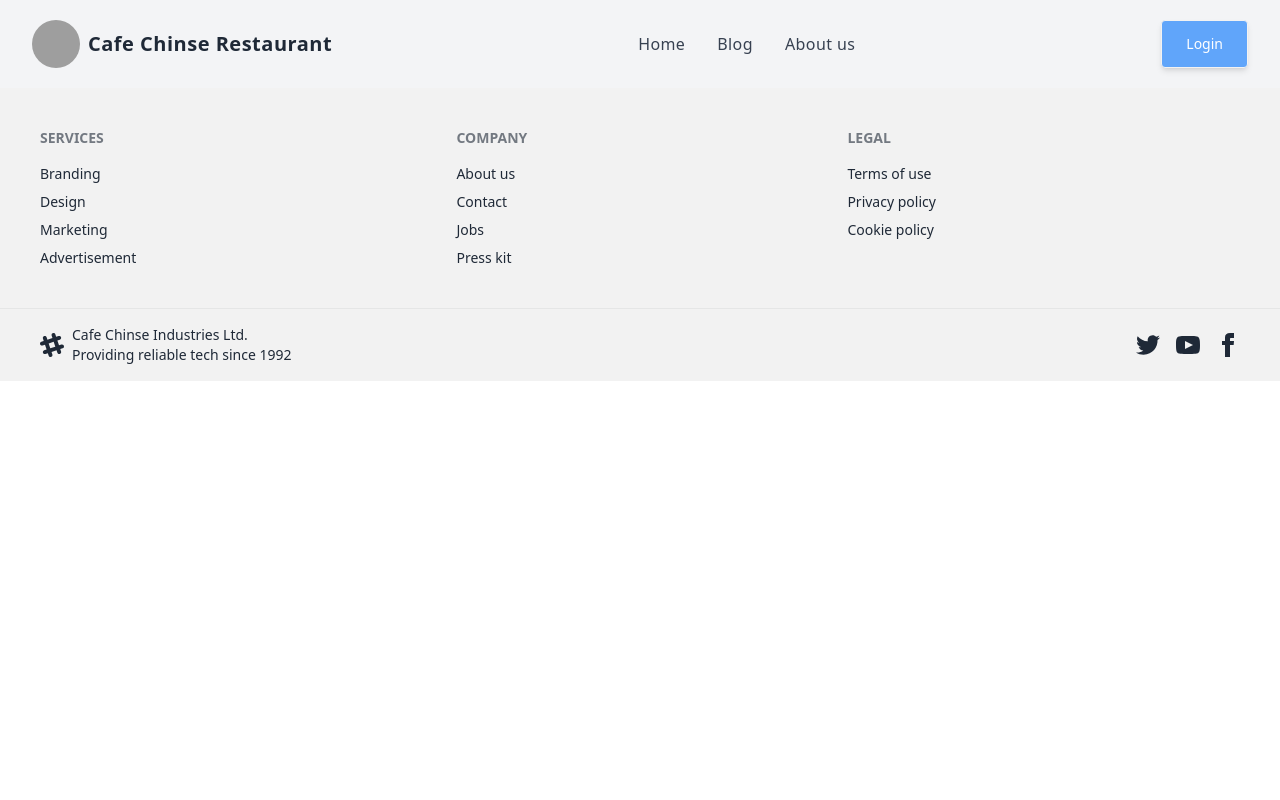
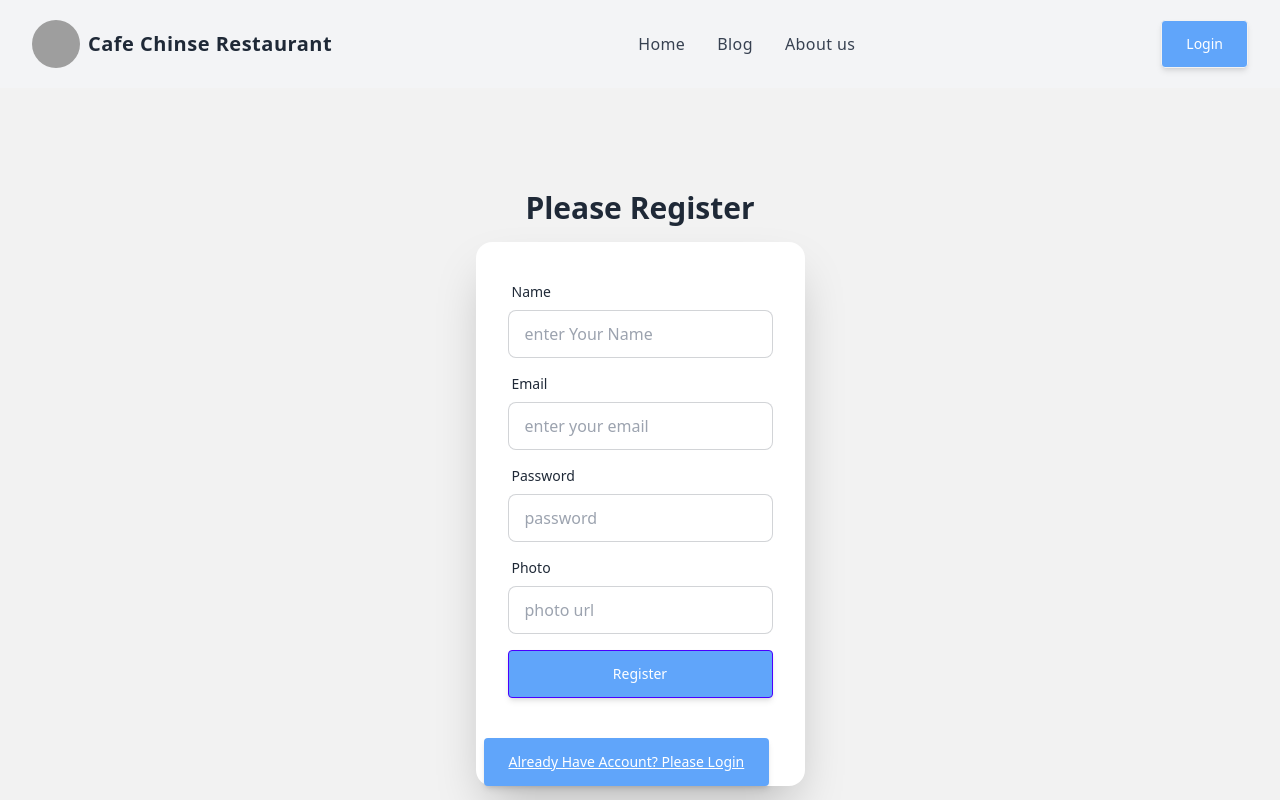
Before and after one commit to sarwar1821201/cafe-chinse, a React (Vite) app: page /register in a window 1280 px wide. Shown: the top 800 px of the page. Built offline with nearby package versions, Linux system fonts and the light colour scheme; grey boxes are pictures that could not be loaded.

Commit message:
create registration from

```diff
--- a/src/pages/Authenticate/Login/Login.jsx
+++ b/src/pages/Authenticate/Login/Login.jsx
@@ -1,5 +1,9 @@
 import React from 'react';
 import { Link } from 'react-router-dom';
+import { FcGoogle } from "react-icons/fc";
+import { FaGithubSquare } from "react-icons/fa";
+
+
 
 const Login = () => {
 
@@ -42,8 +46,13 @@ const Login = () => {
 
       {/* link register */}
       <Link to='/register' >
-      <button className="btn btn-link">New To This Site? Please Register  </button>
+      <button className="btn btn-link m-2">New To This Site? Please Register  </button>
       </Link>
+
+   {/* //sign in with FcGoogle */}
+   <button className="btn btn-link m-2 mb-2">  <FcGoogle></FcGoogle> Sign in With Google  </button>
+   <button className="btn btn-link m-2 mb-2">  <FaGithubSquare></FaGithubSquare> Sign in With Git-Hub </button>
+
 
     </div>
   </div>
--- a/src/pages/Authenticate/Register/Register.jsx
+++ b/src/pages/Authenticate/Register/Register.jsx
@@ -1,9 +1,60 @@
 import React from 'react';
+import { Link } from 'react-router-dom';
 
 const Register = () => {
     return (
         <div>
+            <div className="hero min-h-screen bg-base-200">
+  <div className="hero-content flex-col ">
+    <div className="text-center ">
+      <h1 className="text-3xl font-bold">Please Register</h1>
+    </div>
 
+    <div className="card shrink-0 w-full max-w-sm shadow-2xl bg-base-100">
+
+      <form className="card-body">
+
+      <div className="form-control">
+          <label className="label">
+            <span className="label-text">Name</span>
+          </label>
+          <input type="text" name='name'  placeholder="enter Your Name" className="input input-bordered" required />
+        </div>
+
+        <div className="form-control">
+          <label className="label">
+            <span className="label-text">Email</span>
+          </label>
+          <input type="email" name='email' placeholder="enter your email" className="input input-bordered" required />
+        </div>
+
+        <div className="form-control">
+          <label className="label">
+            <span className="label-text">Password</span>
+          </label>
+          <input type="password" placeholder="password" className="input input-bordered" required />
+        </div>
+
+        <div className="form-control">
+          <label className="label">
+            <span className="label-text">Photo</span>
+          </label>
+          <input type="text" name='photo' placeholder="photo url" className="input input-bordered"  />
+        </div>
+
+        <div className="form-control mt-2">
+          <button className="btn btn-primary">Register</button>
+        </div>
+      </form>
+
+           {/* link login */}
+           <Link to='/login' >
+      <button className="btn btn-link m-2">Already Have Account? Please Login  </button>
+      </Link>
+
+    </div>
+  </div>
+</div>
         </div>
     );
 };
```
